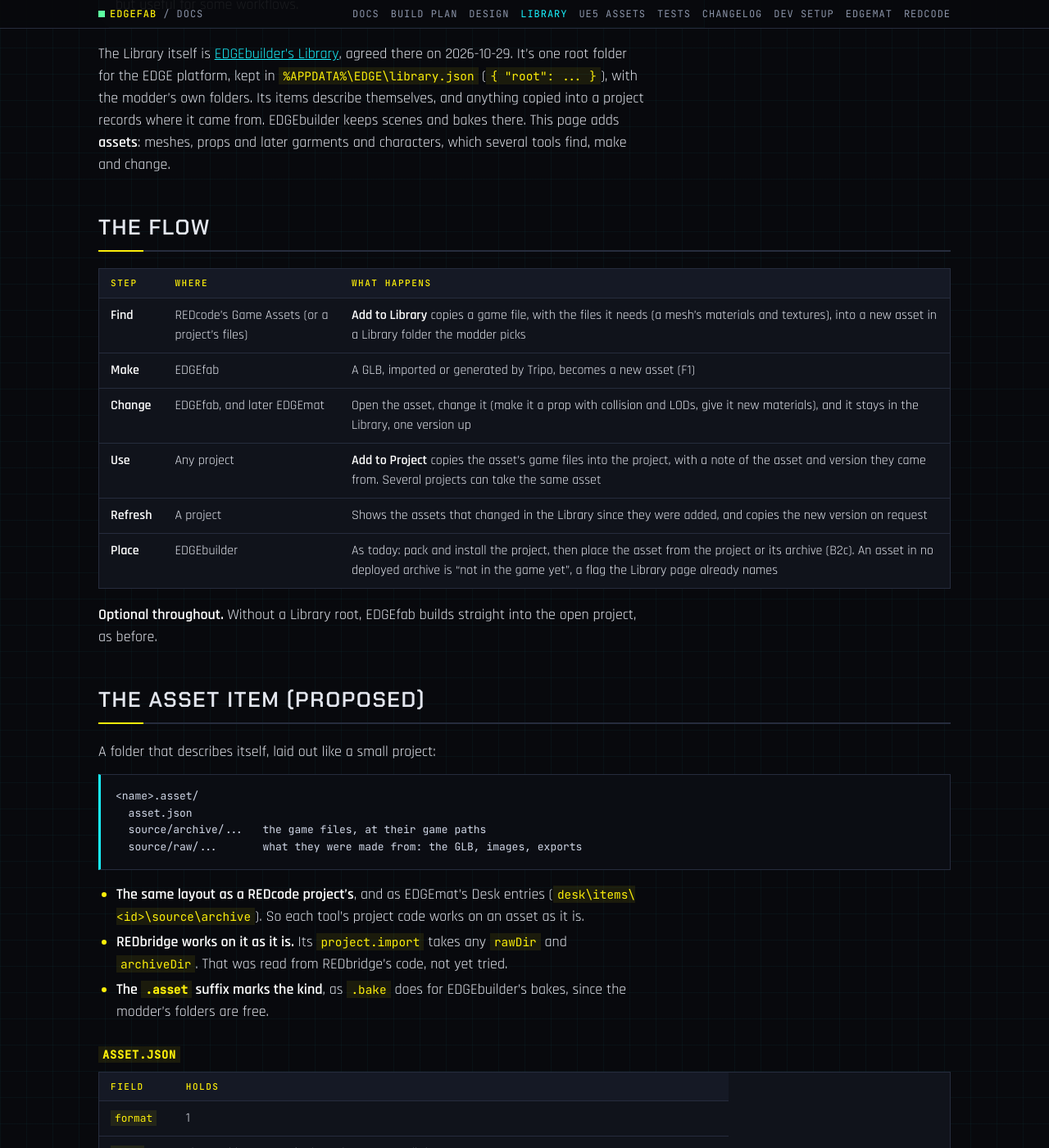
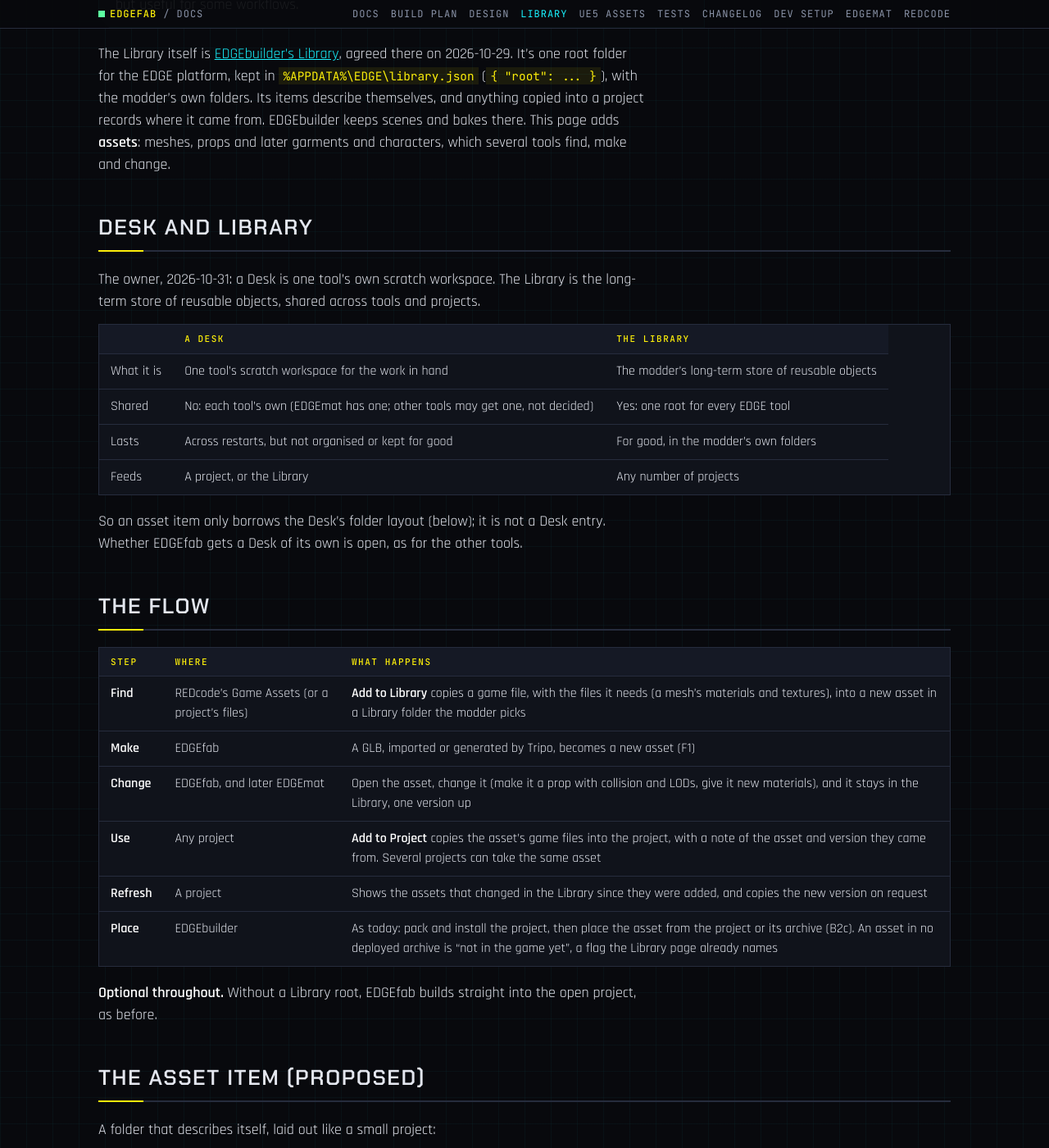
Before and after one commit to Edgemodders/EDGEfab, a Jekyll site: the page built from docs/library.md, in a window 1280 px wide and 1400 px high, scrolled down 550 px. Shown: the whole window at 82% size. Built offline with Jekyll 4.4.1, drawn with Linux system fonts in a browser that asks for light colours; some of the changed text lies outside the part shown.

Commit message:
Library assets: a Desk is one tool's scratch, the Library the shared long-term store
Co-Authored-By: Claude Opus 5.5 <noreply@anthropic.com>

````diff
--- a/docs/library.md
+++ b/docs/library.md
@@ -13,6 +13,19 @@ The owner, 2026-10-31:
 > Include the Library now: it will be a key shared resource for working across the tools, between projects. Something is found in REDcode's game assets and put in the Library. EDGEfab modifies it, and it stays in the Library. Several projects can pull that resource in from the Library, for different reasons, since the Library lives outside projects. It's optional, but useful for some workflows.
 
 The Library itself is [EDGEbuilder's Library](https://edgemodders.github.io/EDGEbuilder/library.html), agreed there on 2026-10-29. It's one root folder for the EDGE platform, kept in `%APPDATA%\EDGE\library.json` (`{ "root": ... }`), with the modder's own folders. Its items describe themselves, and anything copied into a project records where it came from. EDGEbuilder keeps scenes and bakes there. This page adds **assets**: meshes, props and later garments and characters, which several tools find, make and change.
+
+## Desk and Library
+
+The owner, 2026-10-31: a Desk is one tool's own scratch workspace. The Library is the long-term store of reusable objects, shared across tools and projects.
+
+| | A Desk | The Library |
+|---|---|---|
+| What it is | One tool's scratch workspace for the work in hand | The modder's long-term store of reusable objects |
+| Shared | No: each tool's own (EDGEmat has one; other tools may get one, not decided) | Yes: one root for every EDGE tool |
+| Lasts | Across restarts, but not organised or kept for good | For good, in the modder's own folders |
+| Feeds | A project, or the Library | Any number of projects |
+
+So an asset item only borrows the Desk's folder layout (below); it is not a Desk entry. Whether EDGEfab gets a Desk of its own is open, as for the other tools.
 
 ## The flow
 
@@ -38,7 +51,7 @@ A folder that describes itself, laid out like a small project:
   source/raw/...       what they were made from: the GLB, images, exports
 ```
 
-- **The same layout as a REDcode project's**, and as EDGEmat's Desk entries (`desk\items\<id>\source\archive`). So each tool's project code works on an asset as it is.
+- **The same layout as a REDcode project's**, and as EDGEmat's Desk entries (`desk\items\<id>\source\archive`), though the Desk is scratch and the Library is the long-term store. So each tool's project code works on an asset as it is.
 - **REDbridge works on it as it is.** Its `project.import` takes any `rawDir` and `archiveDir`. That was read from REDbridge's code, not yet tried.
 - **The `.asset` suffix marks the kind**, as `.bake` does for EDGEbuilder's bakes, since the modder's folders are free.
 
````
Also changed, not shown: CLAUDE.md (+1 -1 lines).
